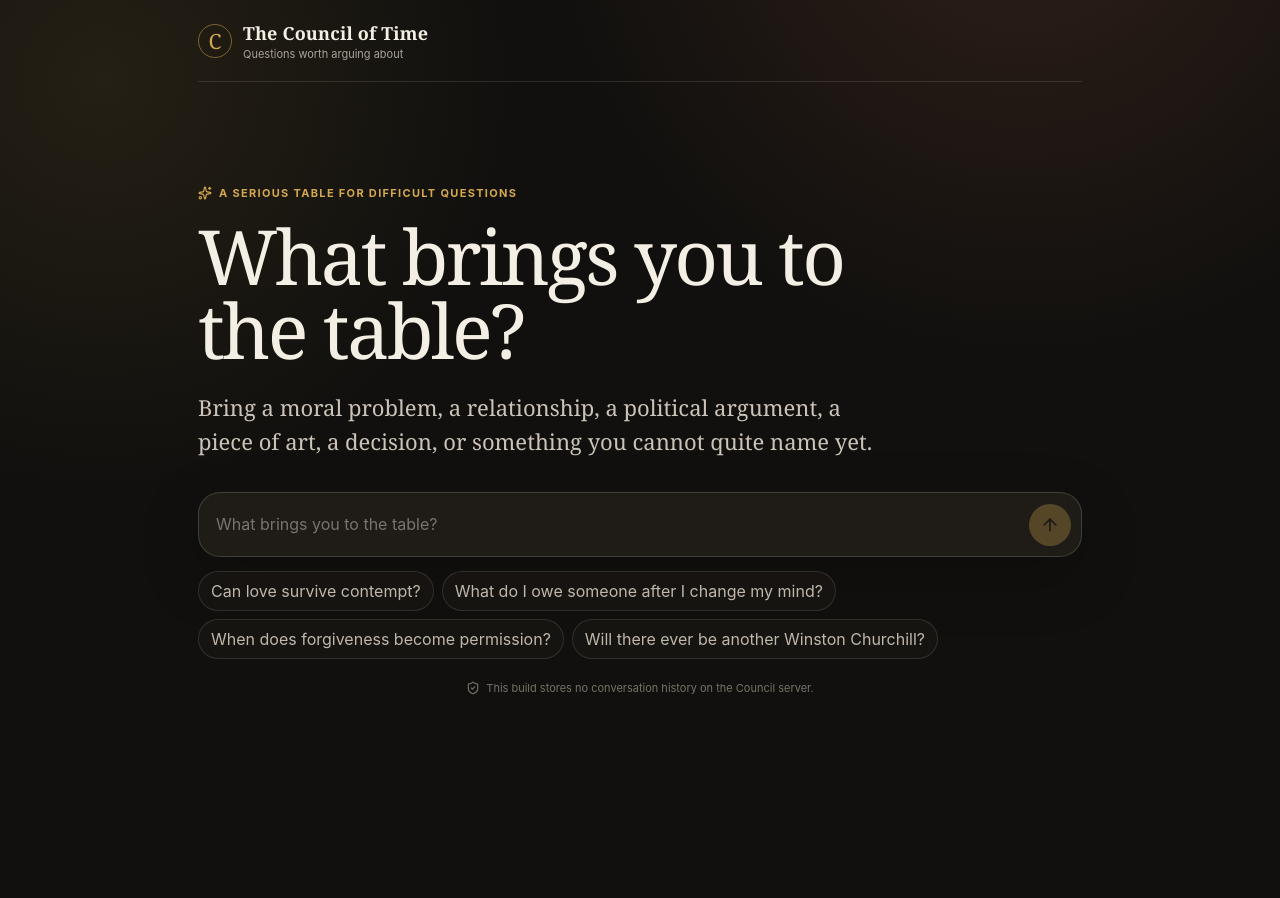
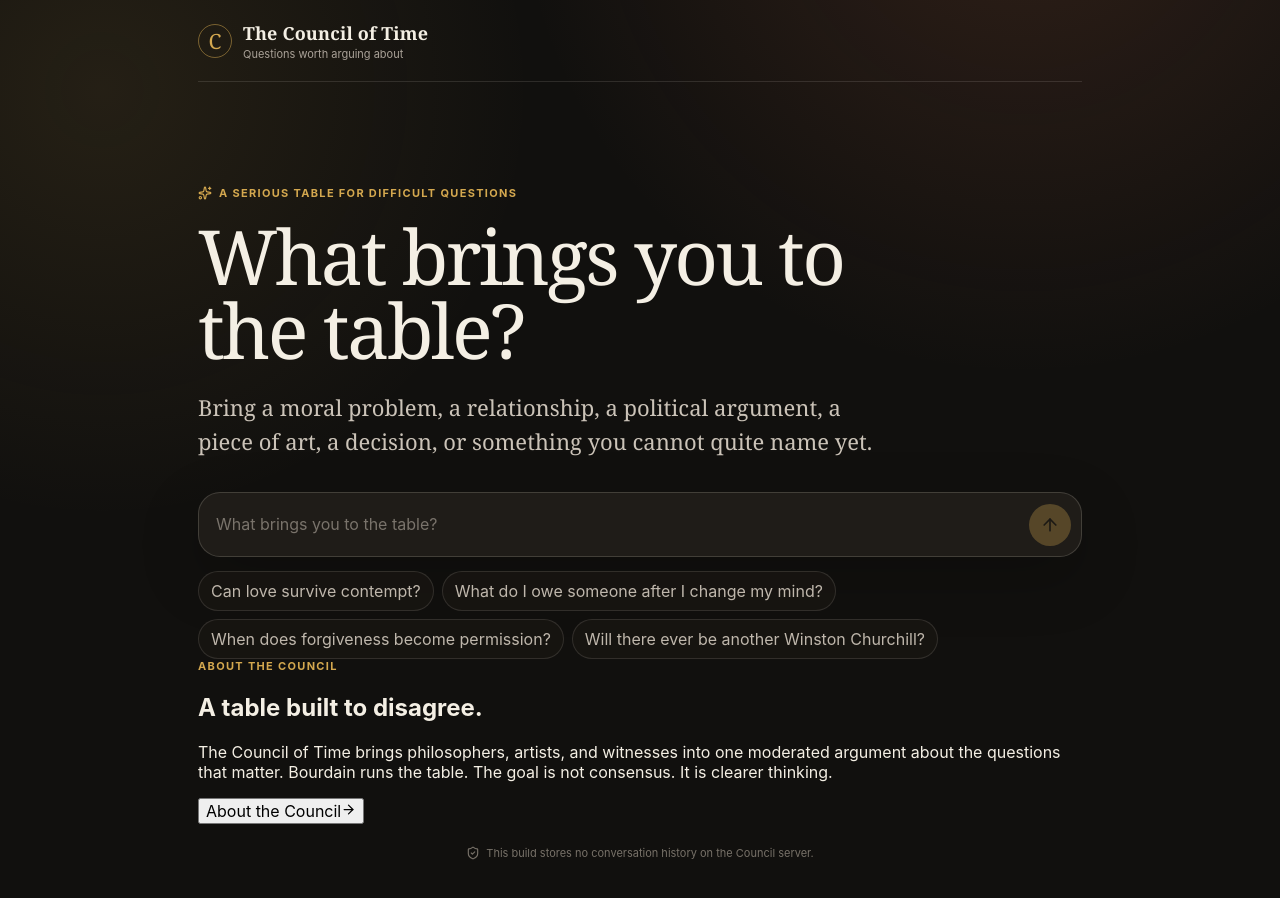
Before and after one commit to U-Adam/council_of_time, a React (Vite) app: page / in a window 1280 px wide. Before the commit the page ends 800 px from the top, so only its background shows below. Built offline with nearby package versions, Linux system fonts and the light colour scheme.

Commit message:
Add compact About the Council home section

```diff
--- a/src/App.tsx
+++ b/src/App.tsx
@@ -1,7 +1,7 @@
 import { FormEvent, useEffect, useMemo, useRef, useState } from "react";
 import ReactMarkdown from "react-markdown";
 import remarkGfm from "remark-gfm";
-import { ArrowUp, ExternalLink, RotateCcw, ShieldCheck, Sparkles } from "lucide-react";
+import { ArrowRight, ArrowUp, ExternalLink, RotateCcw, ShieldCheck, Sparkles } from "lucide-react";
 import type { ChatMessage, CouncilResponse, CouncilSource } from "./types";
 
 const STARTERS = [
@@ -155,6 +155,7 @@ export function App() {
   const [pauseQuestion, setPauseQuestion] = useState<string | null>(null);
   const [failedAttempt, setFailedAttempt] = useState<FailedAttempt | null>(null);
   const [conveningLine, setConveningLine] = useState("Convening the table…");
+  const [aboutOpen, setAboutOpen] = useState(false);
   const inputRef = useRef<HTMLTextAreaElement>(null);
   const progressTimers = useRef<number[]>([]);
 
@@ -282,6 +283,7 @@ export function App() {
     setPending(true);
     setPauseQuestion(null);
     setFailedAttempt(null);
+    setAboutOpen(false);
     beginConvening(trimmed, answeringPause);
 
     await requestCouncil(payload, priorPause);
@@ -310,6 +312,7 @@ export function App() {
     setPauseQuestion(null);
     setFailedAttempt(null);
     setInput("");
+    setAboutOpen(false);
     setConveningLine("Convening the table…");
     requestAnimationFrame(() => inputRef.current?.focus());
   }
@@ -406,6 +409,7 @@ export function App() {
         </form>
 
         {!hasConversation && (
+          <>
             <div className="starters" aria-label="Example questions">
               {STARTERS.map((starter) => (
                 <button key={starter} type="button" onClick={() => void submitQuestion(starter)}>
@@ -413,6 +417,41 @@ export function App() {
                 </button>
               ))}
             </div>
+
+            <section className={`about-teaser${aboutOpen ? " open" : ""}`} aria-labelledby="about-teaser-title">
+              <div className="about-teaser-copy">
+                <div className="section-kicker">About the Council</div>
+                <h2 id="about-teaser-title">A table built to disagree.</h2>
+                <p>
+                  The Council of Time brings philosophers, artists, and witnesses into one moderated argument about the questions that matter. Bourdain runs the table. The goal is not consensus. It is clearer thinking.
+                </p>
+              </div>
+              <button
+                className="about-button"
+                type="button"
+                aria-expanded={aboutOpen}
+                aria-controls="about-council-details"
+                onClick={() => setAboutOpen((current) => !current)}
+              >
+                {aboutOpen ? "Close" : "About the Council"}
+                {!aboutOpen && <ArrowRight size={15} aria-hidden="true" />}
+              </button>
+
+              {aboutOpen && (
+                <div id="about-council-details" className="about-details">
+                  <p>
+                    Questions are seated rather than handed to a single authority. Bourdain moderates a small table of relevant voices chosen for productive disagreement, including at least one Artist Witness.
+                  </p>
+                  <p>
+                    Claims are sourced. Applications are distinguished as Direct, Derived, or Speculative. When one unresolved fact could materially change the reasoning, the table stops and asks before reaching a finding.
+                  </p>
+                  <p>
+                    There is no party line. Past findings are precedent, never doctrine. The point is to make the argument stronger—and your thinking clearer.
+                  </p>
+                </div>
+              )}
+            </section>
+          </>
         )}
 
         {hasConversation && <SourceLinks sources={citedSources} />}
```
Lines whose indentation alone changed are shown as unchanged.
